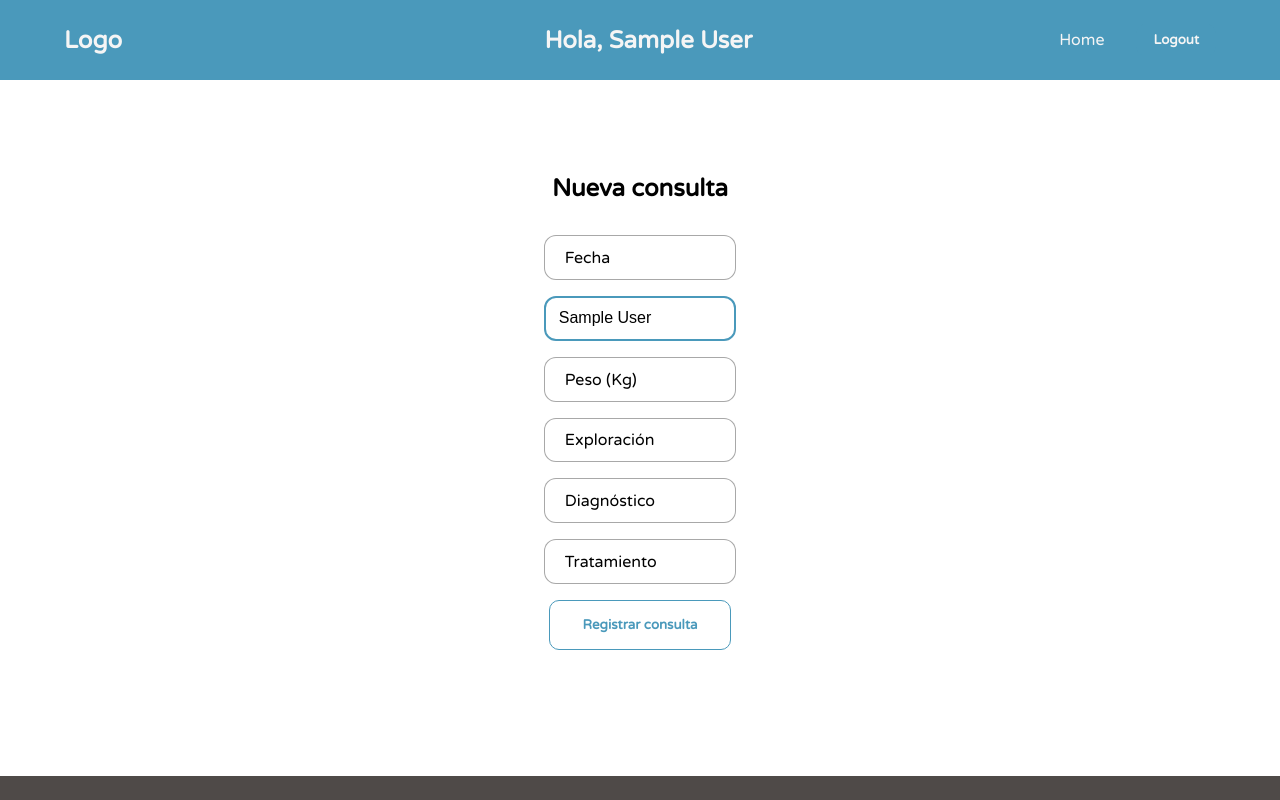
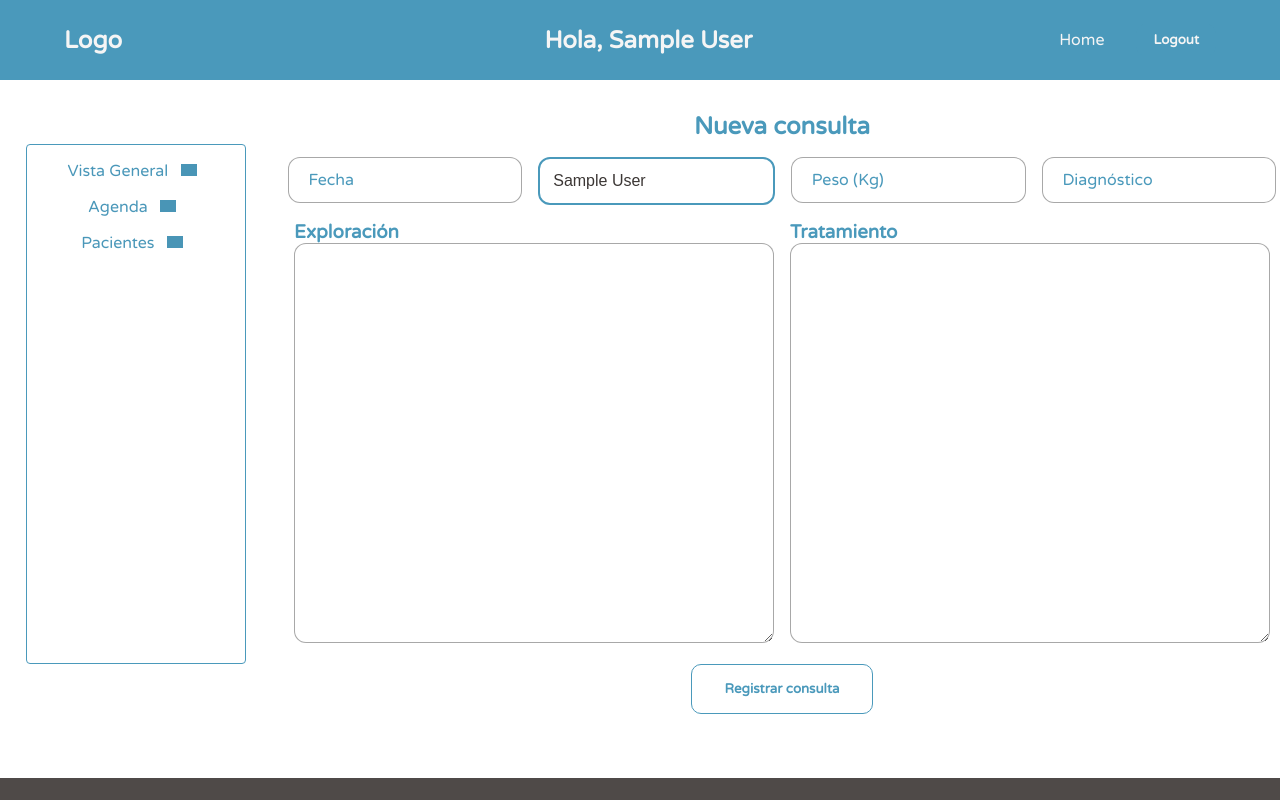
Before and after one commit to virginia-zuror/_NeoVet_, a React (Vite) app: page /consult in a window 1280 px wide. Shown: the top 800 px of the page. Built offline with nearby package versions, Linux system fonts and the light colour scheme; no server answers; sample sign-in values are in the browser's storage; grey boxes are pictures that could not be loaded.

Commit message:
mas de staff_consult_appoints

```diff
--- a/src/pages/Consult/Consult.css
+++ b/src/pages/Consult/Consult.css
@@ -1,8 +1,57 @@
-#create_consult {
-    display: flex;
-    align-items: center;
-    justify-content: center;
-    flex-wrap: wrap;
-    flex-direction: row;
-    width: 30%;
-  }
+
+.consultMain{
+  display: flex;
+  flex-direction: row;
+  align-items: flex-start;
+  justify-content: center;
+  gap: 3rem;
+}
+.consultMain > div{
+  margin: 0 0;
+  position:static;
+  left: 0;
+  top:8rem;
+}
+.consultSection{
+  display: flex;
+  flex-direction: column;
+  align-items: center;
+  justify-content: space-between;
+  gap: 2rem;
+  color: var(--highlightcolor);
+  width: 75vw;
+  padding-right: 18rem;
+}
+#create_consult{
+  display: flex;
+  flex-direction: column;
+  gap: 1rem;
+  justify-content: flex-start;
+  align-items: center;
+  padding-left: 15rem;
+}
+.filasup{
+  display: flex;
+  gap: 1rem;
+  justify-content: space-between;
+  width: 100%;
+}
+.filamed{
+  display: flex;
+  gap: 1rem;
+}
+textarea{
+  width: 30rem;
+  height: 25rem;
+  overflow: scroll;
+  outline: none;
+  border: 1px solid rgba(47, 47, 47, 0.415);
+  border-radius: 12px;
+  color: var(--secondarycolor);
+  font-size: 16px;
+  font-family: 'VAG Rounded Std', 'Varela Round', sans-serif;
+  padding: 0.8em;
+}
+textarea:focus{
+  border:2px solid var(--highlightcolor);
+}
--- a/src/pages/Consult/Consult.jsx
+++ b/src/pages/Consult/Consult.jsx
@@ -1,6 +1,7 @@
 import React, { useState } from 'react';
 import { useForm } from 'react-hook-form';
-
+import('./Consult.css');
+import AsideStaff from '../../components/AsideStaff/AsideStaff';
 import { API } from '../../services/API';
 import Button from '../../UI/Button';
 import Modal from '../../UI/Modal';
@@ -33,11 +34,20 @@ const Consult = () => {
   };
 
   return (
-    <main>
+    <main className="consultMain">
+      <AsideStaff />
+      <section className="consultSection">
+        <form onSubmit={handleSubmit(formSubmit)} id="create_consult">
           <h2>Nueva consulta</h2>
-      <form onSubmit={handleSubmit(formSubmit)} id="formulario create_consult">
+          <div className="filasup">
             <div className="container">
-          <input type="text" id="date" name="date" required="on" {...register('date')} />
+              <input
+                type="text"
+                id="date"
+                name="date"
+                required="on"
+                {...register('date')}
+              />
               <label htmlFor="date">Fecha</label>
             </div>
             <div className="container">
@@ -50,7 +60,7 @@ const Consult = () => {
                 {...register('vet')}
               />
             </div>
-        <div className="container exploracion">
+            <div className="container">
               <input
                 type="text"
                 id="weight"
@@ -59,10 +69,6 @@ const Consult = () => {
                 {...register('weight')}
               />
               <label htmlFor="weight">Peso (Kg)</label>
-        </div>
-        <div className="container exploracion">
-          <input type="text" id="exp" name="exp" required="on" {...register('exp')} />
-          <label htmlFor="exp">Exploración</label>
             </div>
             <div className="container">
               <input
@@ -75,16 +81,29 @@ const Consult = () => {
               />
               <label htmlFor="diagnose">Diagnóstico</label>
             </div>
-        <div className="container exploracion">
-          <input
+          </div>
+          <div className="filamed">
+            <div className="container">
+              <h3>Exploración</h3>
+              <textarea
+                type="text"
+                id="exp"
+                name="exp"
+                required
+                {...register('exp')}
+              ></textarea>
+            </div>
+            <div className="container">
+              <h3>Tratamiento</h3>
+              <textarea
                 type="text"
                 id="treatment"
                 name="treatment"
                 required="on"
                 defaultValue=""
                 {...register('treatment')}
-          />
-          <label htmlFor="treatment">Tratamiento</label>
+              ></textarea>
+            </div>
           </div>
           <Button
             padding="xl"
@@ -104,6 +123,7 @@ const Consult = () => {
             padding="lg"
           />
         )}
+      </section>
     </main>
   );
 };
--- a/src/pages/Home/Home.css
+++ b/src/pages/Home/Home.css
@@ -89,8 +89,8 @@ select {
   outline: none;
   border: 1px solid rgba(47, 47, 47, 0.415);
   border-radius: 12px;
-  width: 12rem;
-  height: 2.8rem;
+  color: var(--secondarycolor);
+
 }
 
 label {
--- a/src/pages/Pets/Pets.css
+++ b/src/pages/Pets/Pets.css
@@ -1,3 +1,28 @@
+.editMain{
+  display: flex;
+  flex-direction: row;
+  align-items: flex-start;
+  justify-content: flex-start;
+  gap: 5rem;
+
+}
+
+
+.editSection{
+  display: flex;
+  flex-direction: column;
+  align-items: center;
+  justify-content: center;
+  gap: 2rem;
+  color: var(--highlightcolor);
+
+}
+
+.editSection > input {
+  width: 50%;
+}
+
+
 .pet_figure {
   display: flex;
   gap: 10rem;
--- a/src/pages/Pets/Pets.jsx
+++ b/src/pages/Pets/Pets.jsx
@@ -33,10 +33,10 @@ const Pets = () => {
   }, []);
 
   return (
-    <div>
+    <main className="editMain patients">
       <AsideStaff />
-      <main>
-        <h2>Pets</h2>
+      <section className="editSection">
+        <h2>Pacientes</h2>
         <input
           type="text"
           placeholder="Buscar"
@@ -46,6 +46,7 @@ const Pets = () => {
         />
         <div className="grid-pets">
           {loaded ? (
+            filter.length ? (
               filter.map((pet, index) => (
                 <figure key={index} className="pet_figure">
                   <PetCard pet={pet} />
@@ -63,11 +64,14 @@ const Pets = () => {
                 </figure>
               ))
             ) : (
+              <h3>No se han encontrado coincidencias de búsqueda</h3>
+            )
+          ) : (
             <h3>Loading...</h3>
           )}
         </div>
+      </section>
     </main>
-    </div>
   );
 };
 
--- a/src/pages/Staff/Staff.jsx
+++ b/src/pages/Staff/Staff.jsx
@@ -1,13 +1,40 @@
 import './Staff.css';
 
+import { useEffect, useState } from 'react';
+
 import AsideStaff from '../../components/AsideStaff/AsideStaff';
+import { API } from '../../services/API.js';
 
 const Staff = () => {
+  const [newAppointments, setNewAppointments] = useState([]);
+  const [pendingAp, setPendingAp] = useState([]);
+  const [loaded, setLoaded] = useState(false);
+  const checkAppointments = () => {
+    API.get('/appointments').then((res) => {
+      setNewAppointments(res.data);
+      const appointFilter = newAppointments.filter(
+        (appointment) => appointment.checked === false,
+      );
+      setPendingAp(appointFilter);
+      setLoaded(true);
+    });
+  };
+
+  useEffect(() => {
+    checkAppointments();
+
+    console.log(pendingAp);
+  }, [loaded]);
+
   return (
-    <div>
+    <main className="editMain patients">
       <AsideStaff />
-      <main>Staff</main>
-    </div>
+      <section className="staff_overview">
+        {pendingAp.map((ap) => (
+          <h3 key={ap._id}>{ap.reason}</h3>
+        ))}
+      </section>
+    </main>
   );
 };
 
```
Lines whose indentation alone changed are shown as unchanged.
